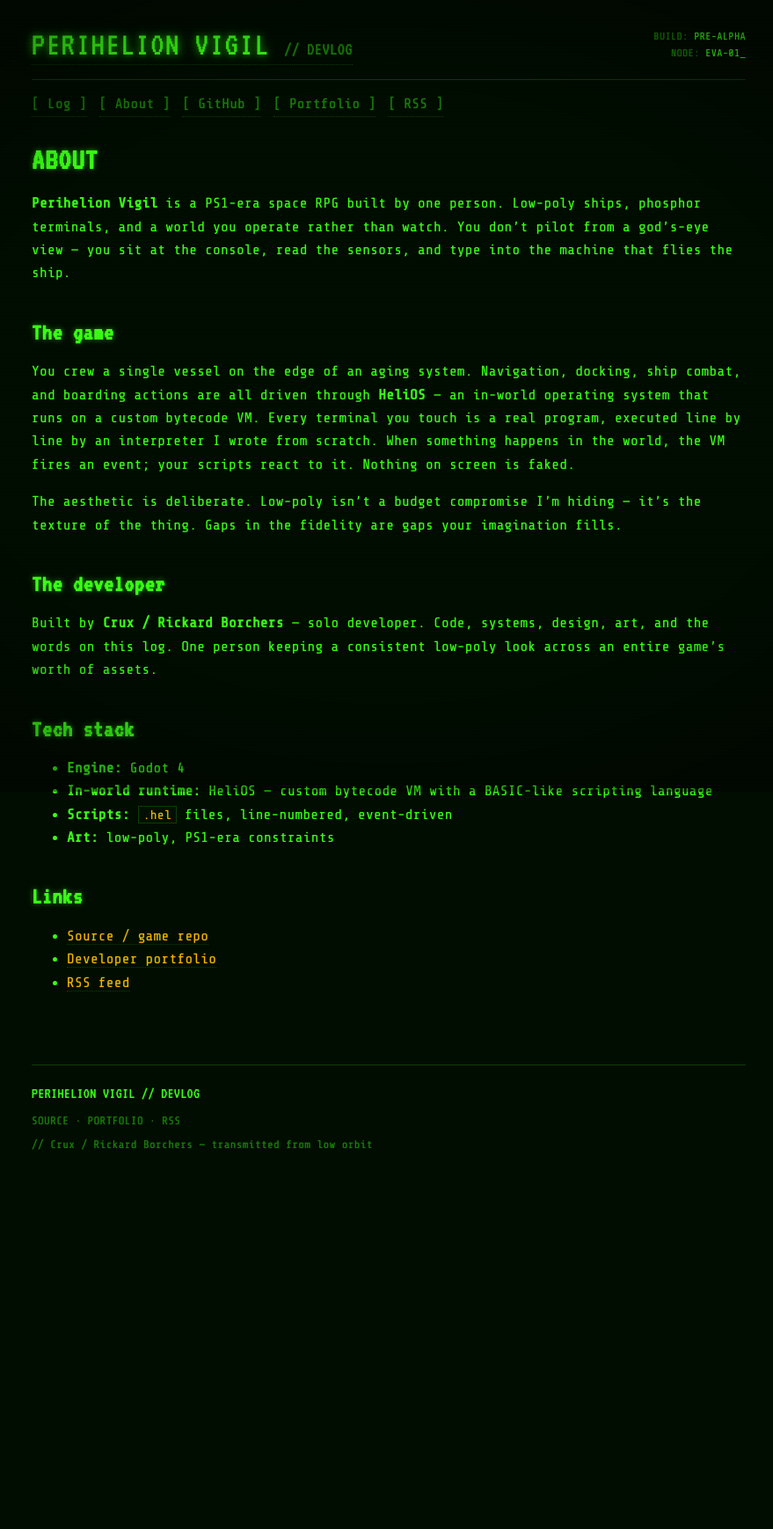
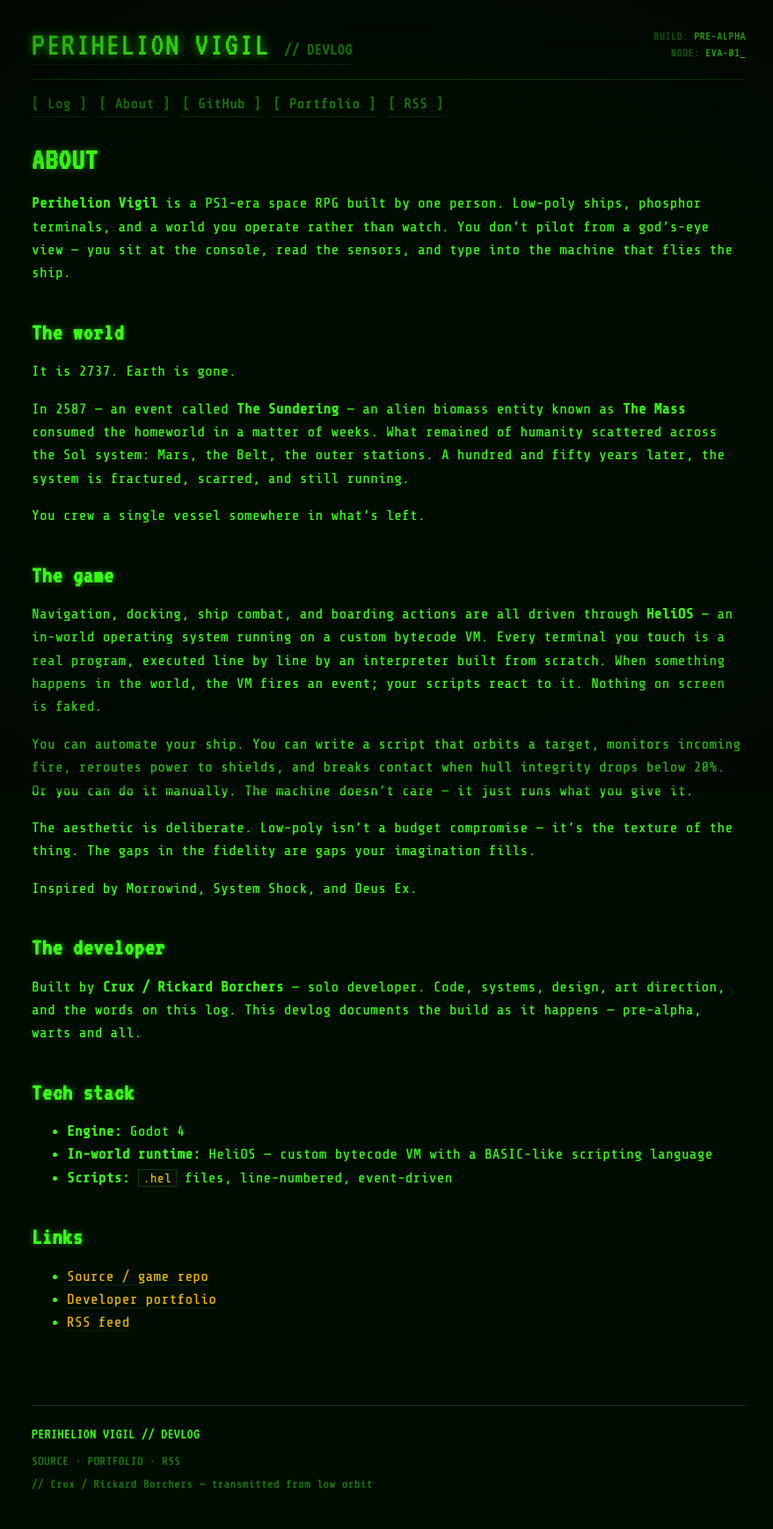
Before and after one commit to Winterunmute/perihelion-vigil-devlog, a Jekyll site: the page built from about.md, in a window 1280 px wide. Shown: the whole page at 88% size, without its empty margins (198-1077 px from the left). Built offline with Jekyll 4.4.1, drawn with Linux system fonts in a browser that asks for light colours; before the commit the page ends 1351 px from its top, so only the background shows below that.

Commit message:
about: add world lore, automation example, influences; tighten dev section

```diff
--- a/about.md
+++ b/about.md
@@ -11,30 +11,47 @@ phosphor terminals, and a world you operate rather than watch. You don't pilot
 from a god's-eye view — you sit at the console, read the sensors, and type into
 the machine that flies the ship.
 
+## The world
+
+It is 2737. Earth is gone.
+
+In 2587 — an event called **The Sundering** — an alien biomass entity known as
+**The Mass** consumed the homeworld in a matter of weeks. What remained of
+humanity scattered across the Sol system: Mars, the Belt, the outer stations. A
+hundred and fifty years later, the system is fractured, scarred, and still
+running.
+
+You crew a single vessel somewhere in what's left.
+
 ## The game
 
-You crew a single vessel on the edge of an aging system. Navigation, docking,
-ship combat, and boarding actions are all driven through **HeliOS** — an in-world
-operating system that runs on a custom bytecode VM. Every terminal you touch is
-a real program, executed line by line by an interpreter I wrote from scratch.
-When something happens in the world, the VM fires an event; your scripts react
-to it. Nothing on screen is faked.
+Navigation, docking, ship combat, and boarding actions are all driven through
+**HeliOS** — an in-world operating system running on a custom bytecode VM. Every
+terminal you touch is a real program, executed line by line by an interpreter
+built from scratch. When something happens in the world, the VM fires an event;
+your scripts react to it. Nothing on screen is faked.
 
-The aesthetic is deliberate. Low-poly isn't a budget compromise I'm hiding — it's
-the texture of the thing. Gaps in the fidelity are gaps your imagination fills.
+You can automate your ship. You can write a script that orbits a target, monitors
+incoming fire, reroutes power to shields, and breaks contact when hull integrity
+drops below 20%. Or you can do it manually. The machine doesn't care — it just
+runs what you give it.
+
+The aesthetic is deliberate. Low-poly isn't a budget compromise — it's the
+texture of the thing. The gaps in the fidelity are gaps your imagination fills.
+
+Inspired by Morrowind, System Shock, and Deus Ex.
 
 ## The developer
 
 Built by **Crux / Rickard Borchers** — solo developer. Code, systems, design,
-art, and the words on this log. One person keeping a consistent low-poly look
-across an entire game's worth of assets.
+art direction, and the words on this log. This devlog documents the build as it
+happens — pre-alpha, warts and all.
 
 ## Tech stack
 
 - **Engine:** Godot 4
 - **In-world runtime:** HeliOS — custom bytecode VM with a BASIC-like scripting language
 - **Scripts:** `.hel` files, line-numbered, event-driven
-- **Art:** low-poly, PS1-era constraints
 
 ## Links
 
```
